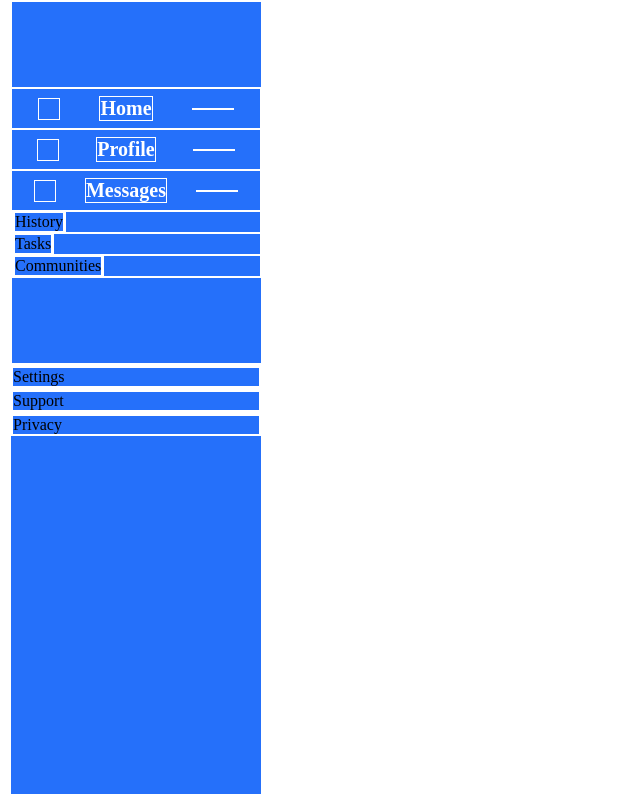
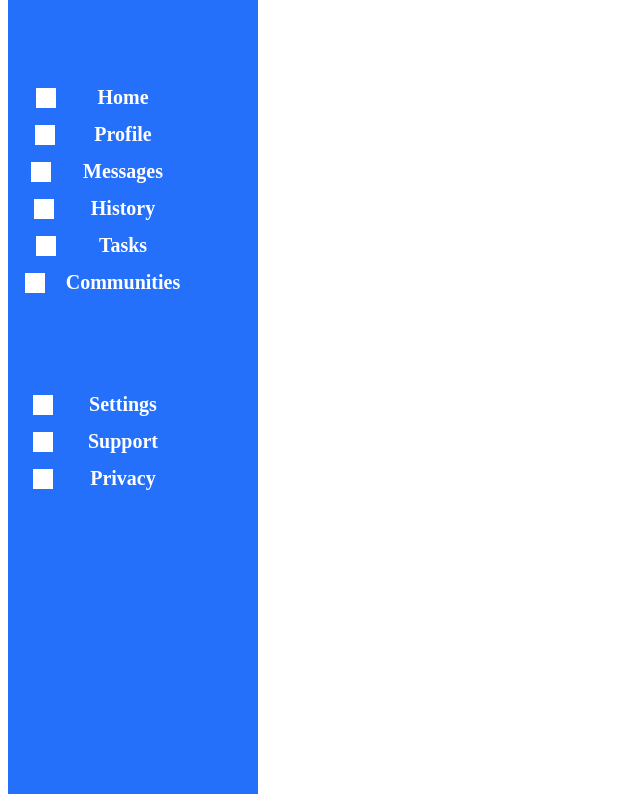
Before and after one commit to matman89/GridExercise, a plain HTML site: page index.html in a window 1280 px wide. Shown: the part 74-868 px from the top of the page, without its empty margins (0-640 px from the left). Drawn offline with Linux system fonts and the light colour scheme.

Commit message:
Complete BasicStructure Left Bar

```diff
--- a/index.html
+++ b/index.html
@@ -51,14 +51,17 @@
     <div class="left_bar_settings">
         <div class="settings_icon"></div>
         <div class="settings">Settings</div>
+        <div class="settings_filler"></div>
     </div>
     <div class="left_bar_support">
         <div class="support_icon"></div>
         <div class="support">Support</div>
+        <div class="support_filler"></div>
     </div>
     <div class="left_bar_privacy">
         <div class="privacy_icon"></div>
         <div class="privacy">Privacy</div>
+        <div class="privacy_filler"></div>
     </div>
 </div>
 
--- a/style.css
+++ b/style.css
@@ -1,7 +1,3 @@
-*
-{
-    border: solid white 1px;
-}
 
 .left_side
 {
@@ -57,6 +53,7 @@
 {
     width: 20px;
     height: 20px;
+    background-color: white;
 }
 
 
@@ -82,6 +79,7 @@
 {
     width: 20px;
     height: 20px;
+    background-color: white;
 }
 
 .profile_filler
@@ -107,6 +105,7 @@
 {
     width: 20px;
     height: 20px;
+    background-color: white;
 }
 
 .messages_filler
@@ -120,21 +119,155 @@
 .left_bar_history
 {
     display: flex;
+    justify-content: space-around;
+    align-items: center;
+    padding: 7px;
+    font-size: 20px;
+    font-weight: bold;
+    color: white;
 }
+
+.history_icon
+{
+    width: 20px;
+    height: 20px;
+    background-color: white;
+}
+
+.history_filler
+{
+    width: 40px;
+}
+
+/* Tasks */
 
 .left_bar_tasks
 {
     display: flex;
+    justify-content: space-around;
+    align-items: center;
+    padding: 7px;
+    font-size: 20px;
+    font-weight: bold;
+    color: white;
 }
+
+.tasks_icon
+{
+    width: 20px;
+    height: 20px;
+    background-color: white;
+}
+
+.tasks_filler
+{
+    width: 40px;
+}
+
+
+/* Communities */
 
 .left_bar_communities
 {
     display: flex;
+    justify-content: space-around;
+    align-items: center;
+    padding: 7px;
+    font-size: 20px;
+    font-weight: bold;
+    color: white;
+}
+
+.communities_icon
+{
+    width: 20px;
+    height: 20px;
+    background-color: white;
+}
+
+.communities_filler
+{
+    width: 40px;
 }
 
 
+/* Second Filler */
 .left_bar_second_filler
 {
     height: 85px;
     width: 250px;
 }
+
+/* Settings */
+
+.left_bar_settings
+{
+    display: flex;
+    justify-content: space-around;
+    align-items: center;
+    padding: 7px;
+    font-size: 20px;
+    font-weight: bold;
+    color: white;
+}
+
+.settings_icon
+{
+    width: 20px;
+    height: 20px;
+    background-color: white;
+}
+
+.settings_filler
+{
+    width: 40px;
+}
+
+/* Support */
+
+.left_bar_support
+{
+    display: flex;
+    justify-content: space-around;
+    align-items: center;
+    padding: 7px;
+    font-size: 20px;
+    font-weight: bold;
+    color: white;
+}
+
+.support_icon
+{
+    width: 20px;
+    height: 20px;
+    background-color: white;
+}
+
+.support_filler
+{
+    width: 40px;
+}
+
+/* Privacy */
+
+.left_bar_privacy
+{
+    display: flex;
+    justify-content: space-around;
+    align-items: center;
+    padding: 7px;
+    font-size: 20px;
+    font-weight: bold;
+    color: white;
+}
+.privacy_icon
+{
+    width: 20px;
+    height: 20px;
+    background-color: white;
+}
+
+.privacy_filler
+{
+    width: 40px;
+}
```
